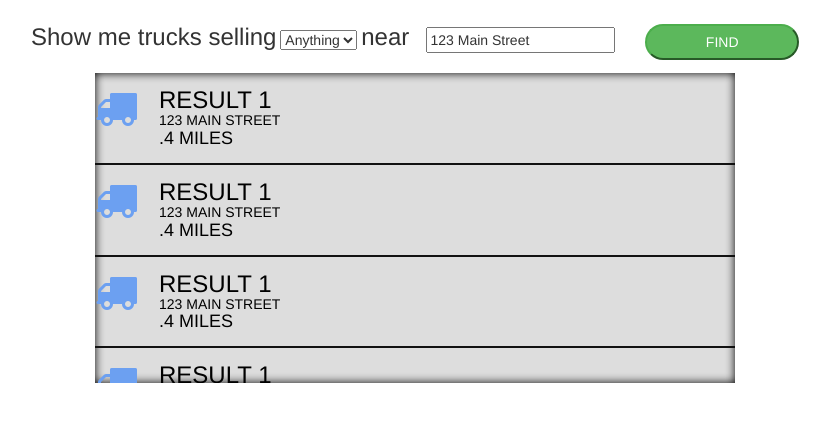
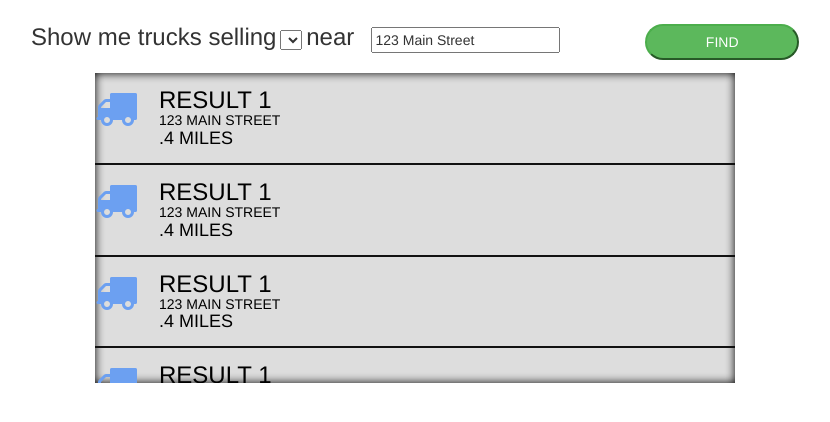
Before and after one commit to handigarde/san-francisco-food-carts, a Flask app: page / in a window 1280 px wide. Shown: the part 279-701 px from the top of the page, without its empty margins (225-1055 px from the left). Run offline with Flask 2, Linux system fonts and the light colour scheme; lists and menus that the app fills with data are empty; parts of the project's set-up code (start-up, migrations or seed data) failed here and were passed over; some libraries are stand-ins or nearby versions.

Commit message:
'Anything' option labeled twice in drop down in index.html

```diff
--- a/templates/index.html
+++ b/templates/index.html
@@ -155,7 +155,6 @@
 					<div class="select-prompt"><h3>Show me trucks selling </h3></div>
 					<div class="select-options">
 						<select>
-						    <option>Anything</option>
 						    {% for category in categories %}
 						    <option>{{ category }}</option>
 						    {% endfor %}
```
